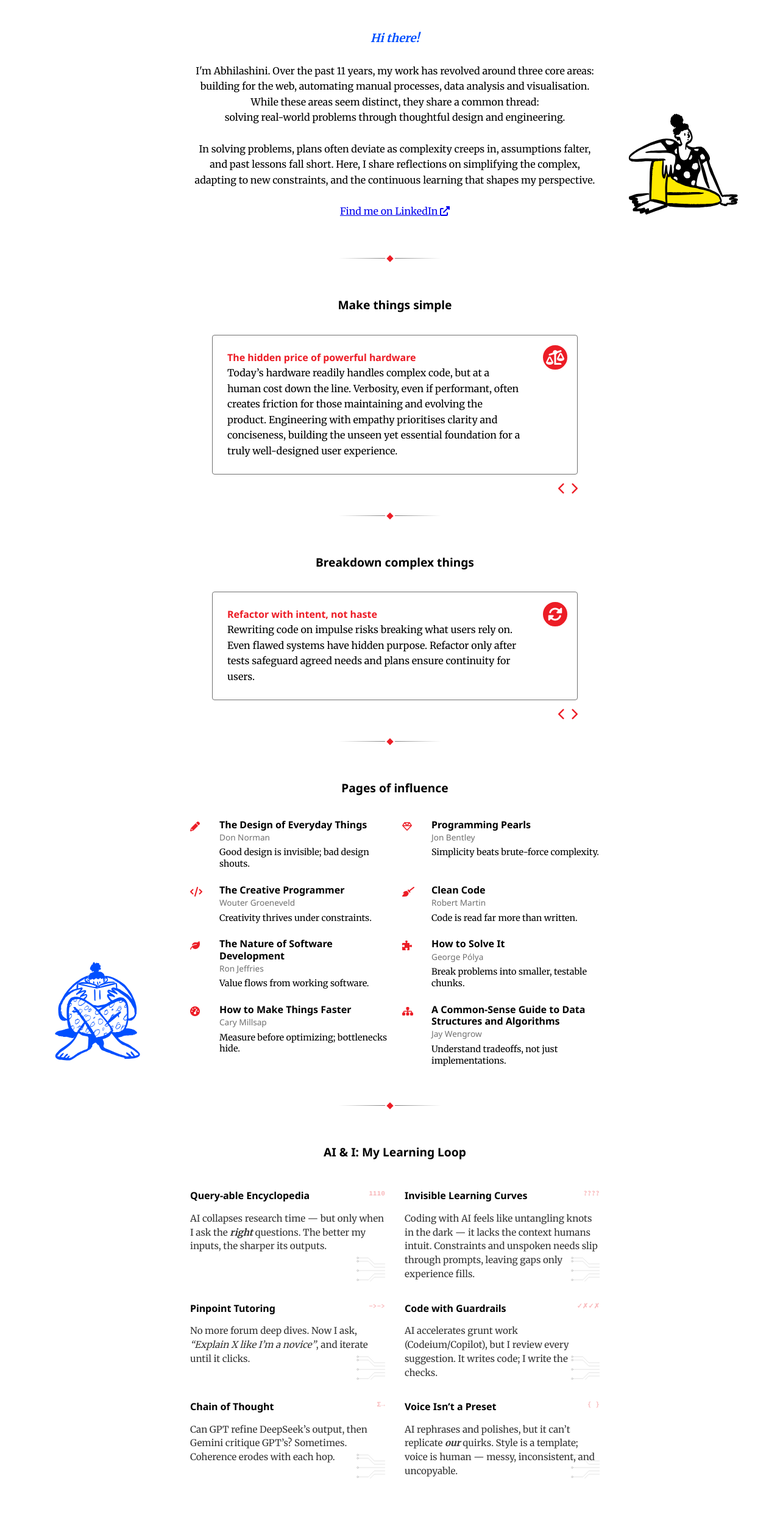
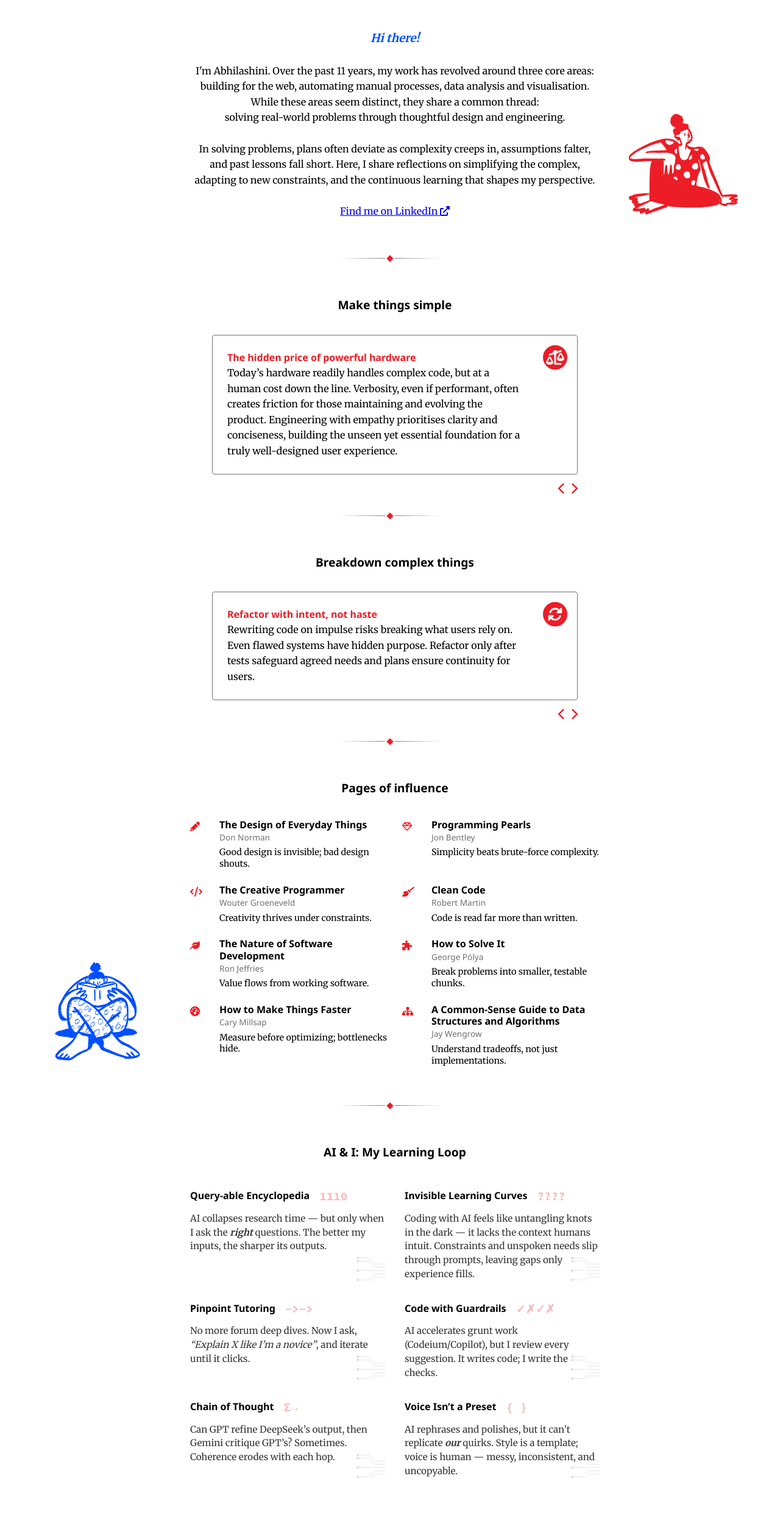
Before and after one commit to abhilashini/abhilashini.github.io, a Jekyll site: the page built from index.md, in a window 1280 px wide. Shown: the whole page at 61% size. Built offline with Jekyll 4.4.1, drawn with Linux system fonts in a browser that asks for light colours.

Commit message:
Style and color updates

```diff
--- a/assets/css/style.css
+++ b/assets/css/style.css
@@ -46,6 +46,12 @@
   color: var(--color-secondary);
   font-style: oblique;
   /*! font-weight: bolder; */
+}
+
+.contact {
+  color: var(--color-secondary);
+  font-family: var(--font-heading);
+  font-weight: bolder;
 }
 
 .section-divider {
@@ -164,6 +170,16 @@
   right: -16rem; /* Position to the right of the column */
 }
 
+/* New centered modifier */
+.doodle--center {
+  left: 50%;
+  transform: translateX(-50%);
+  right: auto; /* Reset right position */
+  z-index: -1; /* Optional: keep behind content */
+  top: 100%;
+  margin-top: 3rem;
+}
+
 .flip {
   transform: scaleX(-1);
 }
@@ -275,7 +291,7 @@
 }
 
 .carousel-nav button:hover {
-  color: var(--color-secondary);
+  color: var(--color-text);
 }
 
 .carousel-nav button:focus {
@@ -362,13 +378,14 @@
 .ai-point h3::after {
   content: attr(data-pattern);
   font-family: var(--font-code);
-  font-size: 0.7rem;
+  font-size: 1.2rem;
   color: var(--color-primary);
   opacity: 0.3;
   position: absolute;
   top: 0;
-  right: 0;
   transition: opacity 0.3s ease;
+  padding-left: 1rem;
+  transform: translateY(-5%);
 }
 
 .ai-point:hover h3::after {
```
Also changed, not shown: assets/images/LayingDoodle.svg, assets/images/SittingDoodle.svg.
